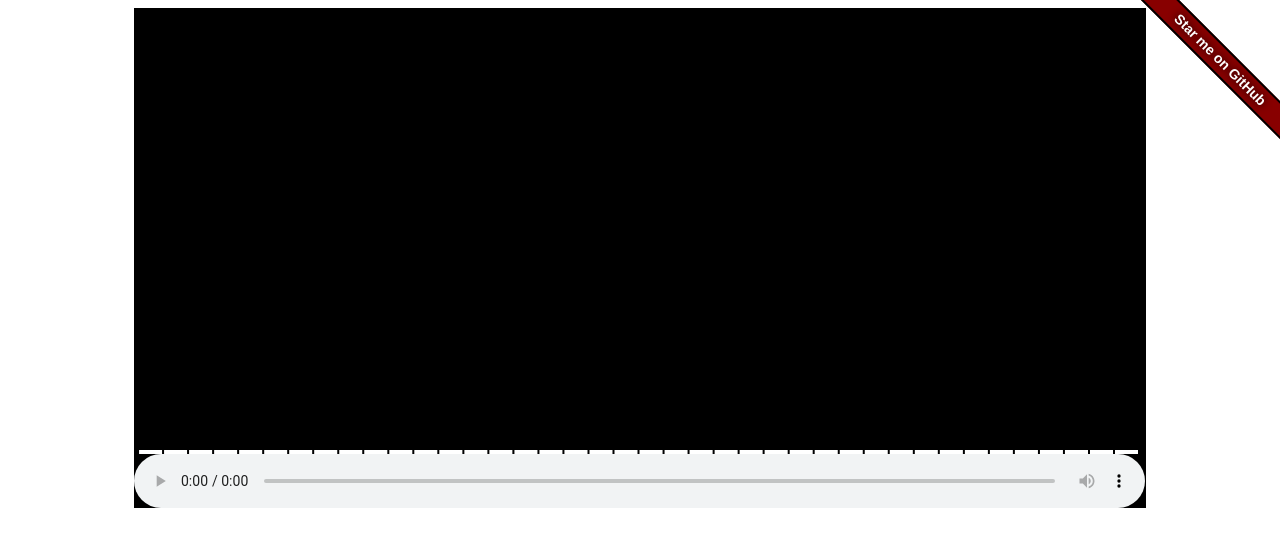
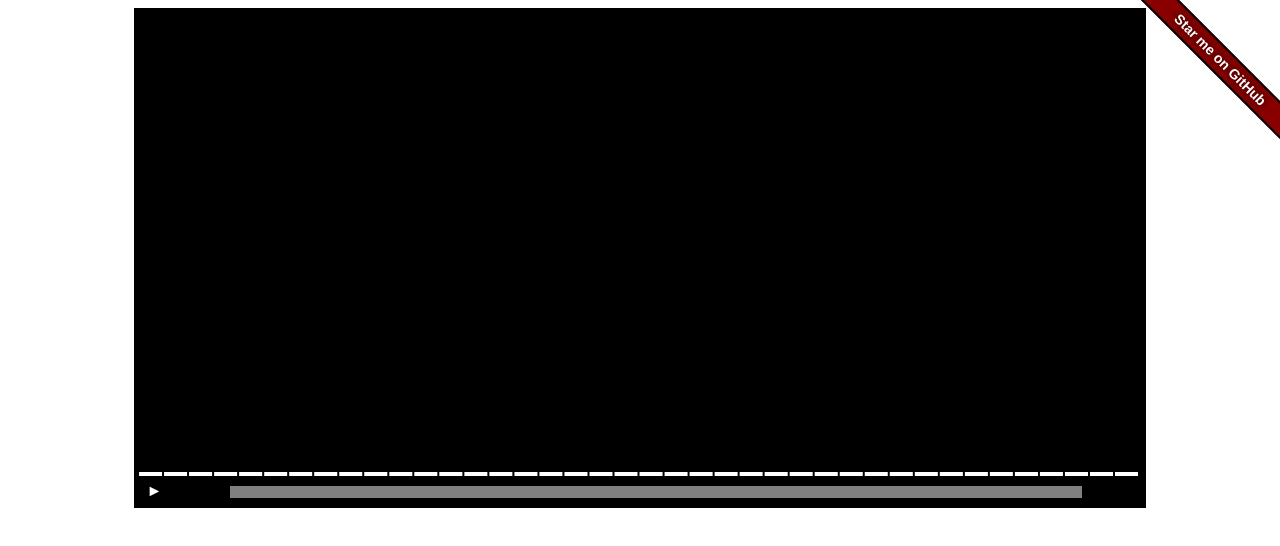
Before and after one commit to Thibor/jsRapAudio, a plain HTML site: page index.html in a window 1280 px wide. Drawn offline with nearby package versions, Linux system fonts and the light colour scheme.

Commit message:
Add files via upload

```diff
--- a/index.html
+++ b/index.html
@@ -4,9 +4,11 @@
 <meta charset="UTF-8">
 <title>Demo</title>
 <link rel="stylesheet" href="jsRapAudio.css" />
+<link rel="stylesheet" href="audioplayer.css" />
 <link rel="stylesheet" href="index.css" />
 <script src="https://ajax.googleapis.com/ajax/libs/jquery/3.2.1/jquery.min.js"></script>
 <script src="jsRapAudio.js"></script>
+<script src="audioplayer.js"></script>
 <script>
 $(document).ready(function(){
 var player1 = $('#demo1').jsRapAudio({
@@ -17,7 +19,7 @@ var player1 = $('#demo1').jsRapAudio({
 		console.log('onEnded');
 	},
 	onLoadedmetadata:function(){
-		console.log(this.audio.duration);
+		console.log('onLoadedmetadata ' + this.audio.duration);
 	},
 	onVolumechange:function(){
 		console.log(this.audio.volume);
--- a/jsRapAudio.css
+++ b/jsRapAudio.css
@@ -2,6 +2,7 @@
 height:300px;
 background-color:black;
 position:relative;
+color:white;
 }
 .rapAudio audio{
 position:absolute;
@@ -34,3 +35,60 @@ display:none;
 .rapAudio .divCaption:after{
 content:'♫';
 }
+
+.rapAudio .divControls{
+padding:4px;
+position:absolute;
+bottom:0px;
+width:100%;
+height:32px;
+left:0xp;
+right:0px;
+box-sizing:border-box;
+display:none;
+cursor:default;
+}
+
+.rapAudio .divPP{
+margin-top:6px;
+top:0px;
+bottom:0px;
+left:0xp;
+width:32px;
+text-align:center;
+position:absolute;
+cursor:pointer;
+}
+
+.rapAudio .divCurTime{
+margin-top:4px;
+left:32px;
+width:64px;
+position:absolute;
+text-align:center;
+}
+
+.rapAudio .divTotTime{
+margin-top:4px;
+right:0px;
+width:64px;
+position:absolute;
+text-align:center;
+}
+
+.rapAudio .divProOut{
+left:96px;
+right:64px;
+bottom:10px;
+top:10px;
+background-color:grey;
+position:absolute;
+cursor:pointer;
+}
+
+.rapAudio .divProIn{
+height:100%;
+background-color:blue;
+position:absolute;
+background-image:linear-gradient(#9dd3f7,#095586);
+}
--- a/jsRapAudio.js
+++ b/jsRapAudio.js
@@ -25,11 +25,15 @@ return this.each(function() {
 	this.divCanvas = $('<div>').appendTo(this);
 	this.divCaption = $('<div>').addClass('divCaption').appendTo(this.divCanvas);
 	this.canvas = $('<canvas>').appendTo(this.divCanvas)[0];
-	this.audio = $('<audio>').appendTo(this)[0];
-	if(this.opt.src)
-		$(this.audio).attr('src',this.opt.src);
+	this.audio = $('<audio>').attr('src',this.opt.src).appendTo(this)[0];
+	this.divControls = $('<div>').addClass('divControls').appendTo(this);
+	this.divPP = $('<div>').addClass('divPP').html('&#9658;').appendTo(this.divControls);
+	this.divCurTime = $('<div>').addClass('divCurTime').appendTo(this.divControls);
+	this.divProOut = $('<div>').addClass('divProOut').appendTo(this.divControls);
+	this.divProIn = $('<div>').addClass('divProIn').appendTo(this.divProOut);
+	this.divTotTime = $('<div>').addClass('divTotTime').appendTo(this.divControls);
 	if(this.opt.controls)
-		$(this.audio).attr('controls','');
+		$(this.divControls).show();
 	if(this.opt.loop)
 		$(this.audio).attr('loop','');
 
@@ -39,8 +43,23 @@ return this.each(function() {
 	}
 
 	this.audio.onloadedmetadata = function(){
+		$(base.divCurTime).text(SecToTim(0));
+		$(base.divTotTime).text(SecToTim(base.audio.duration));
 		if(base.opt.onLoadedmetadata)
 			base.opt.onLoadedmetadata.call(base);
+	}
+
+	this.audio.onpause = function(){
+		base.divPP.html('&#9658;');
+	}
+
+	this.audio.onplay = function(){
+		base.divPP.html('&#10074;&#10074;');
+	}
+
+	this.audio.ontimeupdate = function(){
+		$(base.divCurTime).text(SecToTim(base.audio.currentTime));
+		$(base.divProIn).width((base.audio.currentTime / base.audio.duration ) * 100 + '%');
 	}
 
 	this.audio.onvolumechange = function(){
@@ -48,8 +67,26 @@ return this.each(function() {
 			base.opt.onVolumechange.call(base);
 	}
 
+	$(this.divPP).bind({
+		click : function(e){
+			if(base.audio.paused)
+				base.audio.play();
+			else
+				base.audio.pause();
+		}
+	});
+
+	$(this.divProOut).bind({
+		click : function(e){
+			let p = (e.clientX - $(base.divProOut)[0].getBoundingClientRect().left) / $(base.divProOut).width();
+			base.audio.currentTime = base.audio.duration * p;
+		}
+	});
+
 	let cwidth = $(this).width();
-	let cheight = $(this).height() - $(this.audio).height();
+	let cheight = $(this).height();
+	if(this.opt.controls)
+		cheight -= 32;
 	$(this.divCanvas).bind({
 			click : function(e){
 				$(base.canvas).toggle();
@@ -110,6 +147,13 @@ return this.each(function() {
 		AF = requestAnimationFrame(renderFrame);
 	}
 
+	function SecToTim(secs){
+		var hoursDiv = secs / 3600, hours = Math.floor( hoursDiv ), minutesDiv = secs % 3600 / 60, minutes = Math.floor( minutesDiv ), seconds = Math.ceil( secs % 3600 % 60 );
+		if( seconds > 59 ) { seconds = 0; minutes = Math.ceil( minutesDiv ); }
+		if( minutes > 59 ) { minutes = 0; hours = Math.ceil( hoursDiv ); }
+		return ( hours == 0 ? '' : hours > 0 && hours.toString().length < 2 ? '0'+hours+':' : hours+':' ) + ( minutes.toString().length < 2 ? '0'+minutes : minutes ) + ':' + ( seconds.toString().length < 2 ? '0' + seconds : seconds );
+	};
+
 	AF = requestAnimationFrame(renderFrame);
 	if(this.opt.autoplay)
 		this.audio.play();
```
